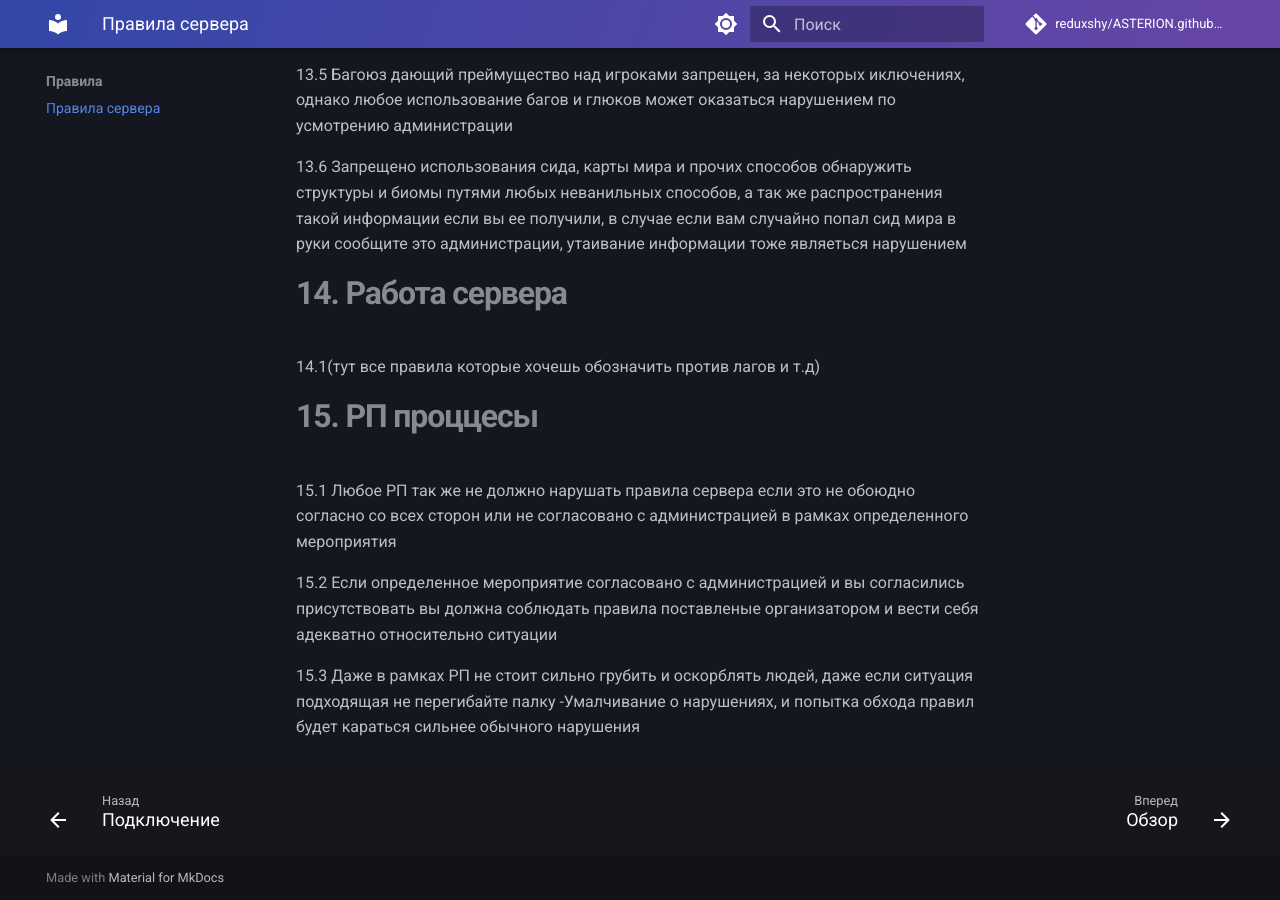
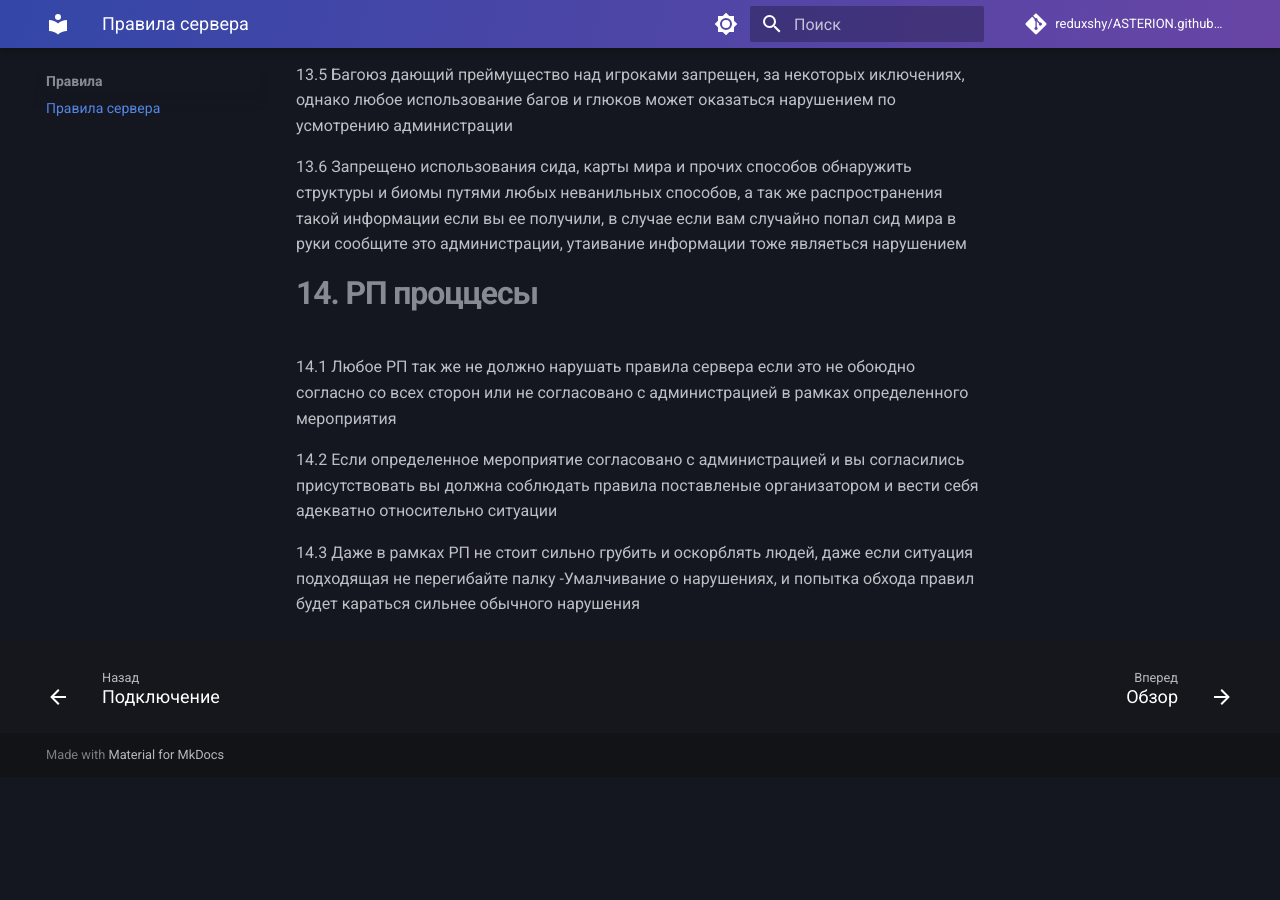
Before and after one commit to reduxshy/ASTERION, an MkDocs documentation site: the page built from docs/rules/index.md, in a window 1280 px wide and 900 px high, scrolled down 5250 px. Built offline with MkDocs 1.6.1 and Material for MkDocs 9.7.7, drawn with Linux system fonts in a browser that asks for light colours; comment, search, counter and statistics services are not loaded; after the commit the page ends 6027 px from its top, so only the background shows below that.

Commit message:
Refactor server rules and RP processes section
Renumbered rules related to server operations and RP processes, consolidating them under a single section and clarifying guidelines.

```diff
--- a/docs/rules/index.md
+++ b/docs/rules/index.md
@@ -159,15 +159,11 @@
 
 13.6 Запрещено использования сида, карты мира и прочих способов обнаружить структуры и биомы путями любых неванильных способов, а так же распространения такой информации если вы ее получили, в случае если вам случайно попал сид мира в руки сообщите это администрации, утаивание информации тоже являеться нарушением
 
-# 14. Работа сервера
+# 14. РП проццесы
 
-14.1(тут все правила которые хочешь обозначить против лагов и т.д)
+14.1 Любое РП так же не должно нарушать правила сервера если это не обоюдно согласно со всех сторон или не согласовано с администрацией в рамках определенного мероприятия
 
-# 15. РП проццесы
+14.2 Если определенное мероприятие согласовано с администрацией и вы согласились присутствовать вы должна соблюдать правила поставленые организатором и вести себя адекватно относительно ситуации
 
-15.1 Любое РП так же не должно нарушать правила сервера если это не обоюдно согласно со всех сторон или не согласовано с администрацией в рамках определенного мероприятия
-
-15.2 Если определенное мероприятие согласовано с администрацией и вы согласились присутствовать вы должна соблюдать правила поставленые организатором и вести себя адекватно относительно ситуации
-
-15.3 Даже в рамках РП не стоит сильно грубить и оскорблять людей, даже если ситуация подходящая не перегибайте палку
+14.3 Даже в рамках РП не стоит сильно грубить и оскорблять людей, даже если ситуация подходящая не перегибайте палку
 -Умалчивание о нарушениях, и попытка обхода правил будет караться сильнее обычного нарушения
```
